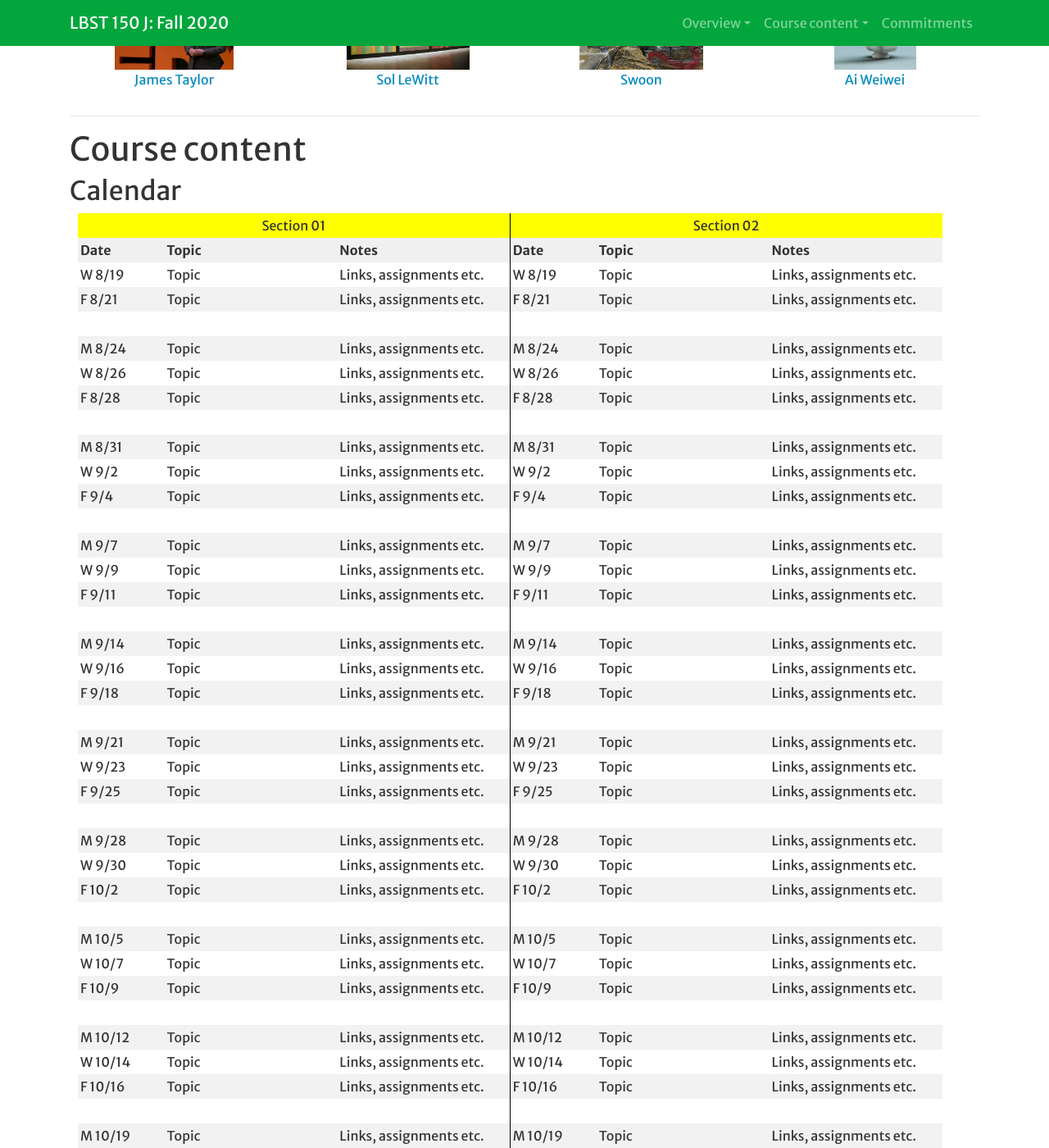
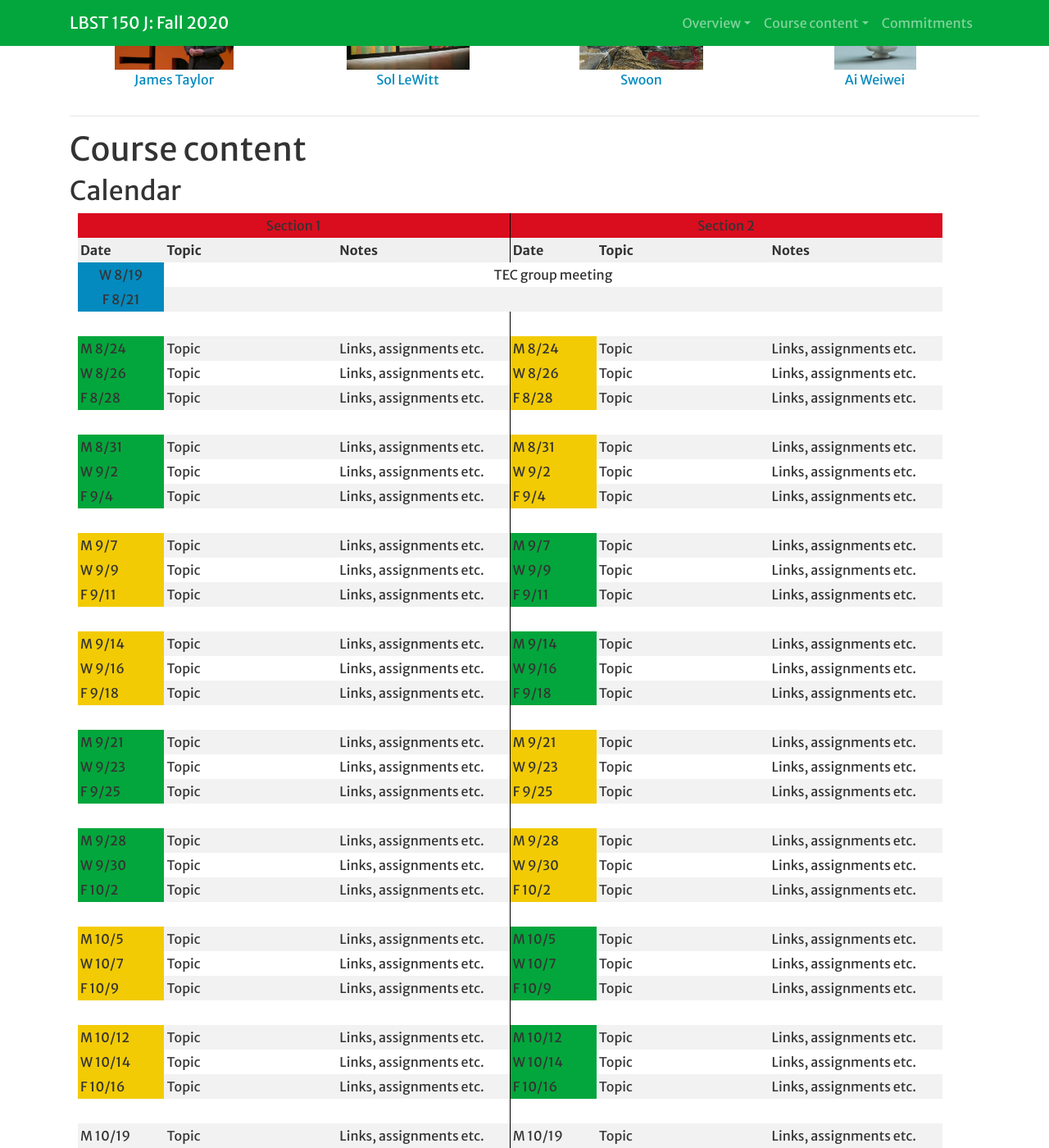
Before and after one commit to Hendrix-CS/creativity-TEC, a Jekyll site: the page built from index.md, in a window 1280 px wide and 1400 px high, scrolled down 1291 px. Shown: the whole window at 82% size. Built offline with Jekyll 4.4.1, drawn with Linux system fonts in a browser that asks for light colours; a script that is not in the unit is left out; our own code applies the rules of GitHub Pages for plain Markdown files.

Commit message:
update calendar

```diff
--- a/assets/css/lbst150.css
+++ b/assets/css/lbst150.css
@@ -39,20 +39,20 @@ a {
 
 td.section {
     text-align: center;
-    background-color: #7B628F;
+    background-color: #D90D1E;
 }
 
 td.group {
     text-align: center;
-    background-color: #DB7078;
+    background-color: #048ABF;
 }
 
 td.yorgey {
-    background-color: #5CA875;
+    background-color: #03A63C;
 }
 
 td.gill {
-    background-color: #F5E381;
+    background-color: #F2CB05;
 }
 
 .internal-header:before {
--- a/index.md
+++ b/index.md
@@ -35,8 +35,8 @@ Upon completing this course, you will:
 <col width="20%" />
 </colgroup>
 <tr>
-<td colspan="3" style="text-align: center; background-color: yellow">Section 01</td>
-<td colspan="3" style="text-align: center; background-color: yellow">Section 02</td>
+<td colspan="3" class="section">Section 1</td>
+<td colspan="3" class="section">Section 2</td>
 </tr>
 <tr class="header">
 <th>Date</th>
@@ -50,21 +50,43 @@ Upon completing this course, you will:
 <tbody>
 
 <tr>
-<td markdown="span">W 8/19</td>
+<td markdown="span" class="group">W 8/19</td>
+<td markdown="span" colspan="5" style="text-align: center">TEC group meeting</td>
+</tr>
+
+<tr>
+<td markdown="span" class="group">F 8/21</td>
+<td markdown="span" colspan="5"></td>
+</tr>
+
+<tr><td>&nbsp;</td></tr>
+
+<tr>
+<td markdown="span" class="yorgey">M 8/24</td>
 <td markdown="span">Topic</td>
 <td markdown="span">Links, assignments etc.</td>
 
-<td markdown="span">W 8/19</td>
+<td markdown="span" class="gill">M 8/24</td>
 <td markdown="span">Topic</td>
 <td markdown="span">Links, assignments etc.</td>
 </tr>
 
 <tr>
-<td markdown="span">F 8/21</td>
+<td markdown="span" class="yorgey">W 8/26</td>
 <td markdown="span">Topic</td>
 <td markdown="span">Links, assignments etc.</td>
 
-<td markdown="span">F 8/21</td>
+<td markdown="span" class="gill">W 8/26</td>
+<td markdown="span">Topic</td>
+<td markdown="span">Links, assignments etc.</td>
+</tr>
+
+<tr>
+<td markdown="span" class="yorgey">F 8/28</td>
+<td markdown="span">Topic</td>
+<td markdown="span">Links, assignments etc.</td>
+
+<td markdown="span" class="gill">F 8/28</td>
 <td markdown="span">Topic</td>
 <td markdown="span">Links, assignments etc.</td>
 </tr>
@@ -72,31 +94,31 @@ Upon completing this course, you will:
 <tr><td>&nbsp;</td></tr>
 
 <tr>
-<td markdown="span">M 8/24</td>
+<td markdown="span" class="yorgey">M 8/31</td>
 <td markdown="span">Topic</td>
 <td markdown="span">Links, assignments etc.</td>
 
-<td markdown="span">M 8/24</td>
+<td markdown="span" class="gill">M 8/31</td>
 <td markdown="span">Topic</td>
 <td markdown="span">Links, assignments etc.</td>
 </tr>
 
 <tr>
-<td markdown="span">W 8/26</td>
+<td markdown="span" class="yorgey">W 9/2</td>
 <td markdown="span">Topic</td>
 <td markdown="span">Links, assignments etc.</td>
 
-<td markdown="span">W 8/26</td>
+<td markdown="span" class="gill">W 9/2</td>
 <td markdown="span">Topic</td>
 <td markdown="span">Links, assignments etc.</td>
 </tr>
 
 <tr>
-<td markdown="span">F 8/28</td>
+<td markdown="span" class="yorgey">F 9/4</td>
 <td markdown="span">Topic</td>
 <td markdown="span">Links, assignments etc.</td>
 
-<td markdown="span">F 8/28</td>
+<td markdown="span" class="gill">F 9/4</td>
 <td markdown="span">Topic</td>
 <td markdown="span">Links, assignments etc.</td>
 </tr>
@@ -104,31 +126,31 @@ Upon completing this course, you will:
 <tr><td>&nbsp;</td></tr>
 
 <tr>
-<td markdown="span">M 8/31</td>
+<td markdown="span" class="gill">M 9/7</td>
 <td markdown="span">Topic</td>
 <td markdown="span">Links, assignments etc.</td>
 
-<td markdown="span">M 8/31</td>
+<td markdown="span" class="yorgey">M 9/7</td>
 <td markdown="span">Topic</td>
 <td markdown="span">Links, assignments etc.</td>
 </tr>
 
 <tr>
-<td markdown="span">W 9/2</td>
+<td markdown="span" class="gill">W 9/9</td>
 <td markdown="span">Topic</td>
 <td markdown="span">Links, assignments etc.</td>
 
-<td markdown="span">W 9/2</td>
+<td markdown="span" class="yorgey">W 9/9</td>
 <td markdown="span">Topic</td>
 <td markdown="span">Links, assignments etc.</td>
 </tr>
 
 <tr>
-<td markdown="span">F 9/4</td>
+<td markdown="span" class="gill">F 9/11</td>
 <td markdown="span">Topic</td>
 <td markdown="span">Links, assignments etc.</td>
 
-<td markdown="span">F 9/4</td>
+<td markdown="span" class="yorgey">F 9/11</td>
 <td markdown="span">Topic</td>
 <td markdown="span">Links, assignments etc.</td>
 </tr>
@@ -136,31 +158,31 @@ Upon completing this course, you will:
 <tr><td>&nbsp;</td></tr>
 
 <tr>
-<td markdown="span">M 9/7</td>
+<td markdown="span" class="gill">M 9/14</td>
 <td markdown="span">Topic</td>
 <td markdown="span">Links, assignments etc.</td>
 
-<td markdown="span">M 9/7</td>
+<td markdown="span" class="yorgey">M 9/14</td>
 <td markdown="span">Topic</td>
 <td markdown="span">Links, assignments etc.</td>
 </tr>
 
 <tr>
-<td markdown="span">W 9/9</td>
+<td markdown="span" class="gill">W 9/16</td>
 <td markdown="span">Topic</td>
 <td markdown="span">Links, assignments etc.</td>
 
-<td markdown="span">W 9/9</td>
+<td markdown="span" class="yorgey">W 9/16</td>
 <td markdown="span">Topic</td>
 <td markdown="span">Links, assignments etc.</td>
 </tr>
 
 <tr>
-<td markdown="span">F 9/11</td>
+<td markdown="span" class="gill">F 9/18</td>
 <td markdown="span">Topic</td>
 <td markdown="span">Links, assignments etc.</td>
 
-<td markdown="span">F 9/11</td>
+<td markdown="span" class="yorgey">F 9/18</td>
 <td markdown="span">Topic</td>
 <td markdown="span">Links, assignments etc.</td>
 </tr>
@@ -168,31 +190,31 @@ Upon completing this course, you will:
 <tr><td>&nbsp;</td></tr>
 
 <tr>
-<td markdown="span">M 9/14</td>
+<td markdown="span" class="yorgey">M 9/21</td>
 <td markdown="span">Topic</td>
 <td markdown="span">Links, assignments etc.</td>
 
-<td markdown="span">M 9/14</td>
+<td markdown="span" class="gill">M 9/21</td>
 <td markdown="span">Topic</td>
 <td markdown="span">Links, assignments etc.</td>
 </tr>
 
 <tr>
-<td markdown="span">W 9/16</td>
+<td markdown="span" class="yorgey">W 9/23</td>
 <td markdown="span">Topic</td>
 <td markdown="span">Links, assignments etc.</td>
 
-<td markdown="span">W 9/16</td>
+<td markdown="span" class="gill">W 9/23</td>
 <td markdown="span">Topic</td>
 <td markdown="span">Links, assignments etc.</td>
 </tr>
 
 <tr>
-<td markdown="span">F 9/18</td>
+<td markdown="span" class="yorgey">F 9/25</td>
 <td markdown="span">Topic</td>
 <td markdown="span">Links, assignments etc.</td>
 
-<td markdown="span">F 9/18</td>
+<td markdown="span" class="gill">F 9/25</td>
 <td markdown="span">Topic</td>
 <td markdown="span">Links, assignments etc.</td>
 </tr>
@@ -200,31 +222,31 @@ Upon completing this course, you will:
 <tr><td>&nbsp;</td></tr>
 
 <tr>
-<td markdown="span">M 9/21</td>
+<td markdown="span" class="yorgey">M 9/28</td>
 <td markdown="span">Topic</td>
 <td markdown="span">Links, assignments etc.</td>
 
-<td markdown="span">M 9/21</td>
+<td markdown="span" class="gill">M 9/28</td>
 <td markdown="span">Topic</td>
 <td markdown="span">Links, assignments etc.</td>
 </tr>
 
 <tr>
-<td markdown="span">W 9/23</td>
+<td markdown="span" class="yorgey">W 9/30</td>
 <td markdown="span">Topic</td>
 <td markdown="span">Links, assignments etc.</td>
 
-<td markdown="span">W 9/23</td>
+<td markdown="span" class="gill">W 9/30</td>
 <td markdown="span">Topic</td>
 <td markdown="span">Links, assignments etc.</td>
 </tr>
 
 <tr>
-<td markdown="span">F 9/25</td>
+<td markdown="span" class="yorgey">F 10/2</td>
 <td markdown="span">Topic</td>
 <td markdown="span">Links, assignments etc.</td>
 
-<td markdown="span">F 9/25</td>
+<td markdown="span" class="gill">F 10/2</td>
 <td markdown="span">Topic</td>
 <td markdown="span">Links, assignments etc.</td>
 </tr>
@@ -232,31 +254,31 @@ Upon completing this course, you will:
 <tr><td>&nbsp;</td></tr>
 
 <tr>
-<td markdown="span">M 9/28</td>
+<td markdown="span" class="gill">M 10/5</td>
 <td markdown="span">Topic</td>
 <td markdown="span">Links, assignments etc.</td>
 
-<td markdown="span">M 9/28</td>
+<td markdown="span" class="yorgey">M 10/5</td>
 <td markdown="span">Topic</td>
 <td markdown="span">Links, assignments etc.</td>
 </tr>
 
 <tr>
-<td markdown="span">W 9/30</td>
+<td markdown="span" class="gill">W 10/7</td>
 <td markdown="span">Topic</td>
 <td markdown="span">Links, assignments etc.</td>
 
-<td markdown="span">W 9/30</td>
+<td markdown="span" class="yorgey">W 10/7</td>
 <td markdown="span">Topic</td>
 <td markdown="span">Links, assignments etc.</td>
 </tr>
 
 <tr>
-<td markdown="span">F 10/2</td>
+<td markdown="span" class="gill">F 10/9</td>
 <td markdown="span">Topic</td>
 <td markdown="span">Links, assignments etc.</td>
 
-<td markdown="span">F 10/2</td>
+<td markdown="span" class="yorgey">F 10/9</td>
 <td markdown="span">Topic</td>
 <td markdown="span">Links, assignments etc.</td>
 </tr>
@@ -264,63 +286,31 @@ Upon completing this course, you will:
 <tr><td>&nbsp;</td></tr>
 
 <tr>
-<td markdown="span">M 10/5</td>
+<td markdown="span" class="gill">M 10/12</td>
 <td markdown="span">Topic</td>
 <td markdown="span">Links, assignments etc.</td>
 
-<td markdown="span">M 10/5</td>
+<td markdown="span" class="yorgey">M 10/12</td>
 <td markdown="span">Topic</td>
 <td markdown="span">Links, assignments etc.</td>
 </tr>
 
 <tr>
-<td markdown="span">W 10/7</td>
+<td markdown="span" class="gill">W 10/14</td>
 <td markdown="span">Topic</td>
 <td markdown="span">Links, assignments etc.</td>
 
-<td markdown="span">W 10/7</td>
+<td markdown="span" class="yorgey">W 10/14</td>
 <td markdown="span">Topic</td>
 <td markdown="span">Links, assignments etc.</td>
 </tr>
 
 <tr>
-<td markdown="span">F 10/9</td>
+<td markdown="span" class="gill">F 10/16</td>
 <td markdown="span">Topic</td>
 <td markdown="span">Links, assignments etc.</td>
 
-<td markdown="span">F 10/9</td>
-<td markdown="span">Topic</td>
-<td markdown="span">Links, assignments etc.</td>
-</tr>
-
-<tr><td>&nbsp;</td></tr>
-
-<tr>
-<td markdown="span">M 10/12</td>
-<td markdown="span">Topic</td>
-<td markdown="span">Links, assignments etc.</td>
-
-<td markdown="span">M 10/12</td>
-<td markdown="span">Topic</td>
-<td markdown="span">Links, assignments etc.</td>
-</tr>
-
-<tr>
-<td markdown="span">W 10/14</td>
-<td markdown="span">Topic</td>
-<td markdown="span">Links, assignments etc.</td>
-
-<td markdown="span">W 10/14</td>
-<td markdown="span">Topic</td>
-<td markdown="span">Links, assignments etc.</td>
-</tr>
-
-<tr>
-<td markdown="span">F 10/16</td>
-<td markdown="span">Topic</td>
-<td markdown="span">Links, assignments etc.</td>
-
-<td markdown="span">F 10/16</td>
+<td markdown="span" class="yorgey">F 10/16</td>
 <td markdown="span">Topic</td>
 <td markdown="span">Links, assignments etc.</td>
 </tr>
@@ -360,31 +350,31 @@ Upon completing this course, you will:
 <tr><td>&nbsp;</td></tr>
 
 <tr>
-<td markdown="span">M 10/26</td>
+<td markdown="span" class="yorgey">M 10/26</td>
 <td markdown="span">Topic</td>
 <td markdown="span">Links, assignments etc.</td>
 
-<td markdown="span">M 10/26</td>
+<td markdown="span" class="gill">M 10/26</td>
 <td markdown="span">Topic</td>
 <td markdown="span">Links, assignments etc.</td>
 </tr>
 
 <tr>
-<td markdown="span">W 10/28</td>
+<td markdown="span" class="yorgey">W 10/28</td>
 <td markdown="span">Topic</td>
 <td markdown="span">Links, assignments etc.</td>
 
-<td markdown="span">W 10/28</td>
+<td markdown="span" class="gill">W 10/28</td>
 <td markdown="span">Topic</td>
 <td markdown="span">Links, assignments etc.</td>
 </tr>
 
 <tr>
-<td markdown="span">F 10/30</td>
+<td markdown="span" class="yorgey">F 10/30</td>
 <td markdown="span">Topic</td>
 <td markdown="span">Links, assignments etc.</td>
 
-<td markdown="span">F 10/30</td>
+<td markdown="span" class="gill">F 10/30</td>
 <td markdown="span">Topic</td>
 <td markdown="span">Links, assignments etc.</td>
 </tr>
@@ -392,31 +382,31 @@ Upon completing this course, you will:
 <tr><td>&nbsp;</td></tr>
 
 <tr>
-<td markdown="span">M 11/2</td>
+<td markdown="span" class="yorgey">M 11/2</td>
 <td markdown="span">Topic</td>
 <td markdown="span">Links, assignments etc.</td>
 
-<td markdown="span">M 11/2</td>
+<td markdown="span" class="gill">M 11/2</td>
 <td markdown="span">Topic</td>
 <td markdown="span">Links, assignments etc.</td>
 </tr>
 
 <tr>
-<td markdown="span">W 11/4</td>
+<td markdown="span" class="yorgey">W 11/4</td>
 <td markdown="span">Topic</td>
 <td markdown="span">Links, assignments etc.</td>
 
-<td markdown="span">W 11/4</td>
+<td markdown="span" class="gill">W 11/4</td>
 <td markdown="span">Topic</td>
 <td markdown="span">Links, assignments etc.</td>
 </tr>
 
 <tr>
-<td markdown="span">F 11/6</td>
+<td markdown="span" class="yorgey">F 11/6</td>
 <td markdown="span">Topic</td>
 <td markdown="span">Links, assignments etc.</td>
 
-<td markdown="span">F 11/6</td>
+<td markdown="span" class="gill">F 11/6</td>
 <td markdown="span">Topic</td>
 <td markdown="span">Links, assignments etc.</td>
 </tr>
@@ -424,31 +414,31 @@ Upon completing this course, you will:
 <tr><td>&nbsp;</td></tr>
 
 <tr>
-<td markdown="span">M 11/9</td>
+<td markdown="span" class="gill">M 11/9</td>
 <td markdown="span">Topic</td>
 <td markdown="span">Links, assignments etc.</td>
 
-<td markdown="span">M 11/9</td>
+<td markdown="span" class="yorgey">M 11/9</td>
 <td markdown="span">Topic</td>
 <td markdown="span">Links, assignments etc.</td>
 </tr>
 
 <tr>
-<td markdown="span">W 11/11</td>
+<td markdown="span" class="gill">W 11/11</td>
 <td markdown="span">Topic</td>
 <td markdown="span">Links, assignments etc.</td>
 
-<td markdown="span">W 11/11</td>
+<td markdown="span" class="yorgey">W 11/11</td>
 <td markdown="span">Topic</td>
 <td markdown="span">Links, assignments etc.</td>
 </tr>
 
 <tr>
-<td markdown="span">F 11/13</td>
+<td markdown="span" class="gill">F 11/13</td>
 <td markdown="span">Topic</td>
 <td markdown="span">Links, assignments etc.</td>
 
-<td markdown="span">F 11/13</td>
+<td markdown="span" class="yorgey">F 11/13</td>
 <td markdown="span">Topic</td>
 <td markdown="span">Links, assignments etc.</td>
 </tr>
@@ -456,31 +446,31 @@ Upon completing this course, you will:
 <tr><td>&nbsp;</td></tr>
 
 <tr>
-<td markdown="span">M 11/16</td>
+<td markdown="span" class="gill">M 11/16</td>
 <td markdown="span">Topic</td>
 <td markdown="span">Links, assignments etc.</td>
 
-<td markdown="span">M 11/16</td>
+<td markdown="span" class="yorgey">M 11/16</td>
 <td markdown="span">Topic</td>
 <td markdown="span">Links, assignments etc.</td>
 </tr>
 
 <tr>
-<td markdown="span">W 11/18</td>
+<td markdown="span" class="gill">W 11/18</td>
 <td markdown="span">Topic</td>
 <td markdown="span">Links, assignments etc.</td>
 
-<td markdown="span">W 11/18</td>
+<td markdown="span" class="yorgey">W 11/18</td>
 <td markdown="span">Topic</td>
 <td markdown="span">Links, assignments etc.</td>
 </tr>
 
 <tr>
-<td markdown="span">F 11/20</td>
+<td markdown="span" class="gill">F 11/20</td>
 <td markdown="span">Topic</td>
 <td markdown="span">Links, assignments etc.</td>
 
-<td markdown="span">F 11/20</td>
+<td markdown="span" class="yorgey">F 11/20</td>
 <td markdown="span">Topic</td>
 <td markdown="span">Links, assignments etc.</td>
 </tr>
```
